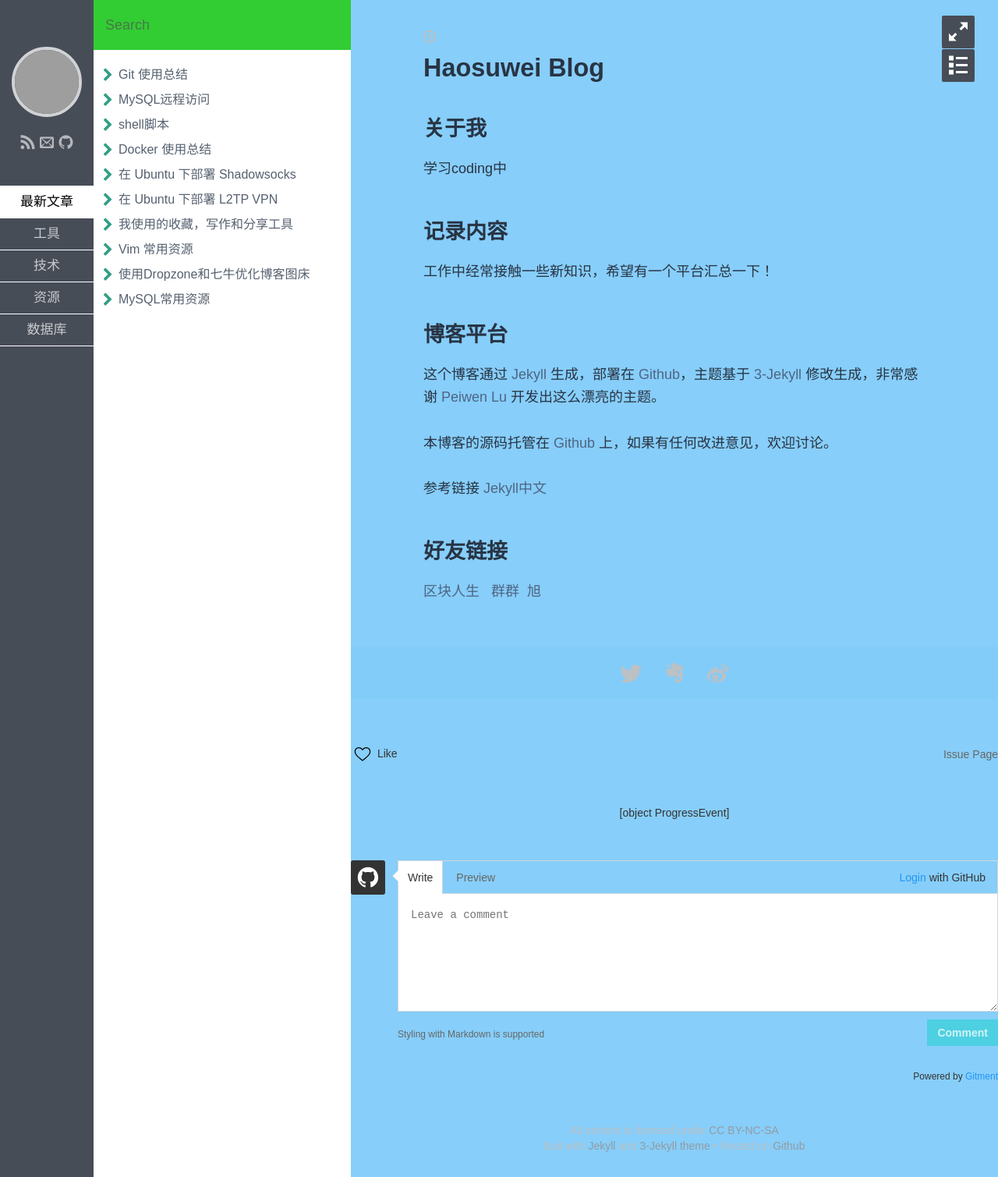
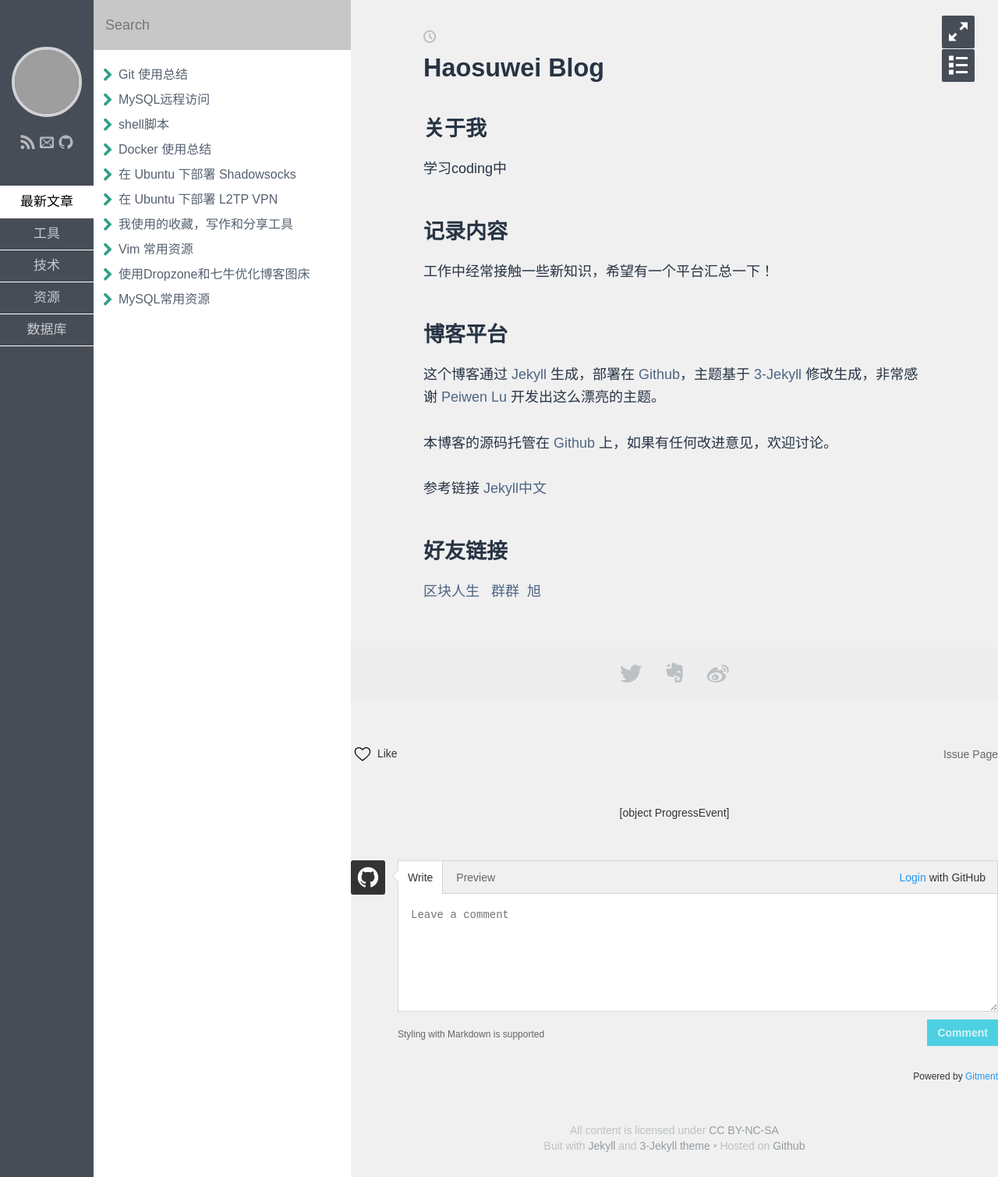
Before and after one commit to liuxinhuayu/liuxinhuayu.github.io, a Jekyll site: the page built from index.md, in a window 1280 px wide. Shown: the whole page at 78% size. Built offline with Jekyll 4.4.1, drawn with Linux system fonts in a browser that asks for light colours; some web fonts are replaced; grey boxes are pictures that could not be loaded.

Commit message:
Update main.sass

```diff
--- a/css/main.sass
+++ b/css/main.sass
@@ -52,7 +52,7 @@ $search-box-font-size: 18px
 
 $search-box-color: #EEEEEE
 $search-box-placeholder: rgba(84, 84, 84, .7)
-$search-box-bg: #32CD32
+$search-box-bg: #C7C7C7
 
 // Toc
 $toc-color: #55606F
@@ -80,7 +80,7 @@ $post-text-color: #283444
 $post-link-color: lighten($post-text-color, 20%)
 $post-link-hover-color: $gradient-end
 
-$post-bg: #87CEFA
+$post-bg: #F0F0F0
 
 $post-img-border-color: darken($post-bg, 4%)
 $post-img-border-width: 4px
```
